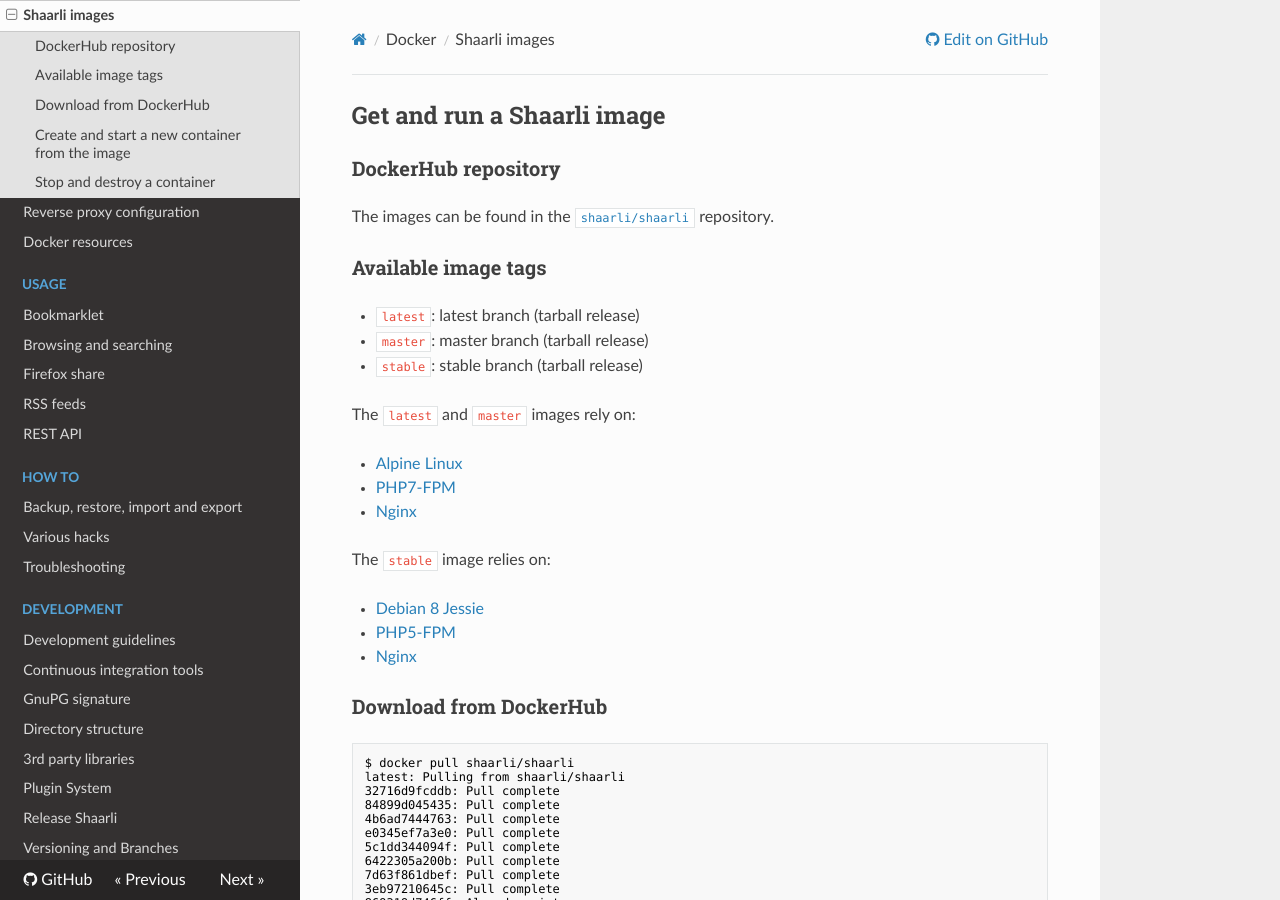
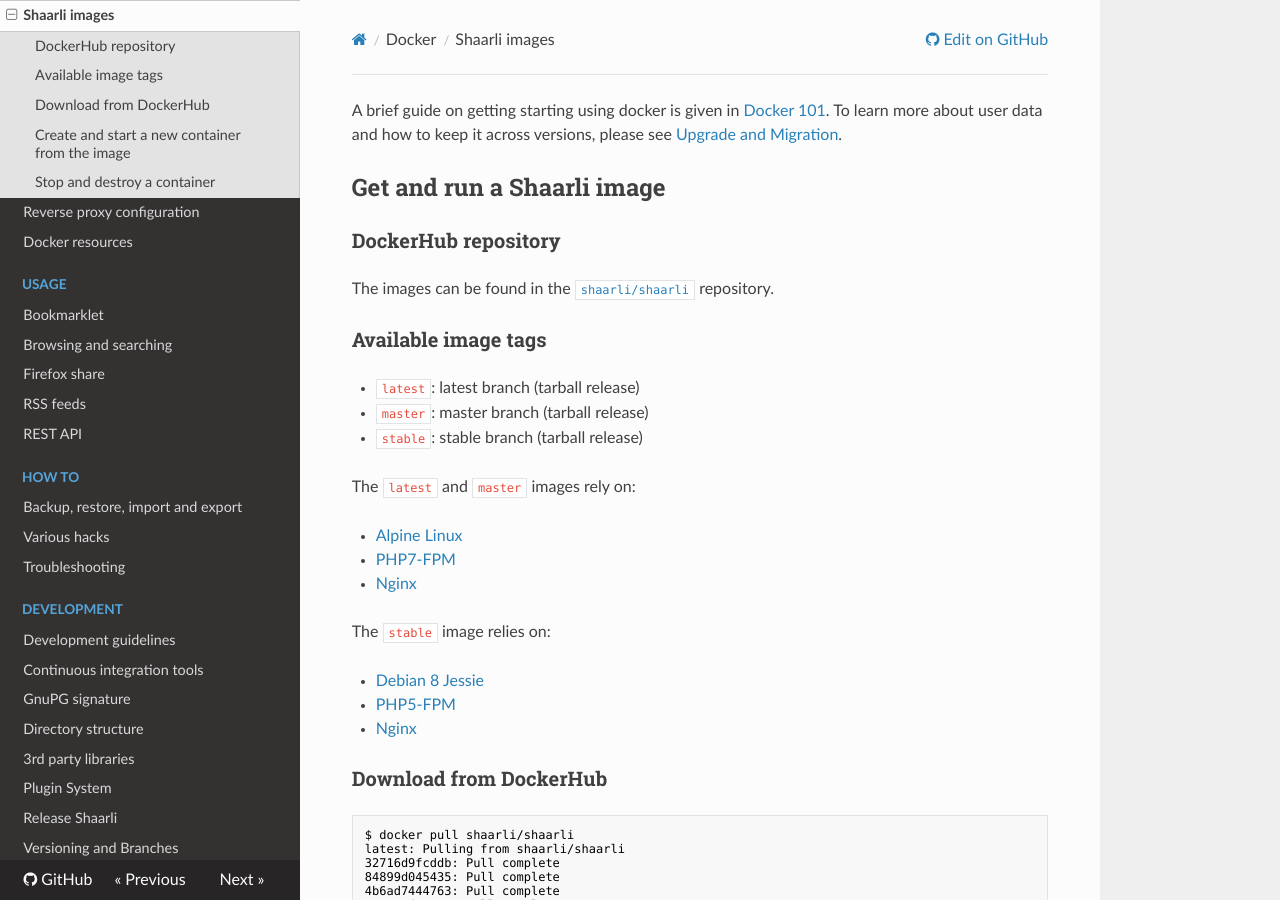
Before and after one commit to sebsauvage/Shaarli, an MkDocs documentation site: the page built from doc/md/docker/shaarli-images.md, in a window 1280 px wide and 900 px high. Built offline with MkDocs 1.6.1, drawn with Linux system fonts in a browser that asks for light colours; nearby versions of some CDN libraries; old or Windows-style settings are respelled for this version of MkDocs.

Commit message:
move docker-101 reference from index.md to docker-images.md

```diff
--- a/doc/md/docker/shaarli-images.md
+++ b/doc/md/docker/shaarli-images.md
@@ -1,3 +1,6 @@
+A brief guide on getting starting using docker is given in [Docker 101](docker-101.md).
+To learn more about user data and how to keep it across versions, please see [Upgrade and Migration](../Upgrade-and-migration.md).
+
 ## Get and run a Shaarli image
 
 ### DockerHub repository
```
